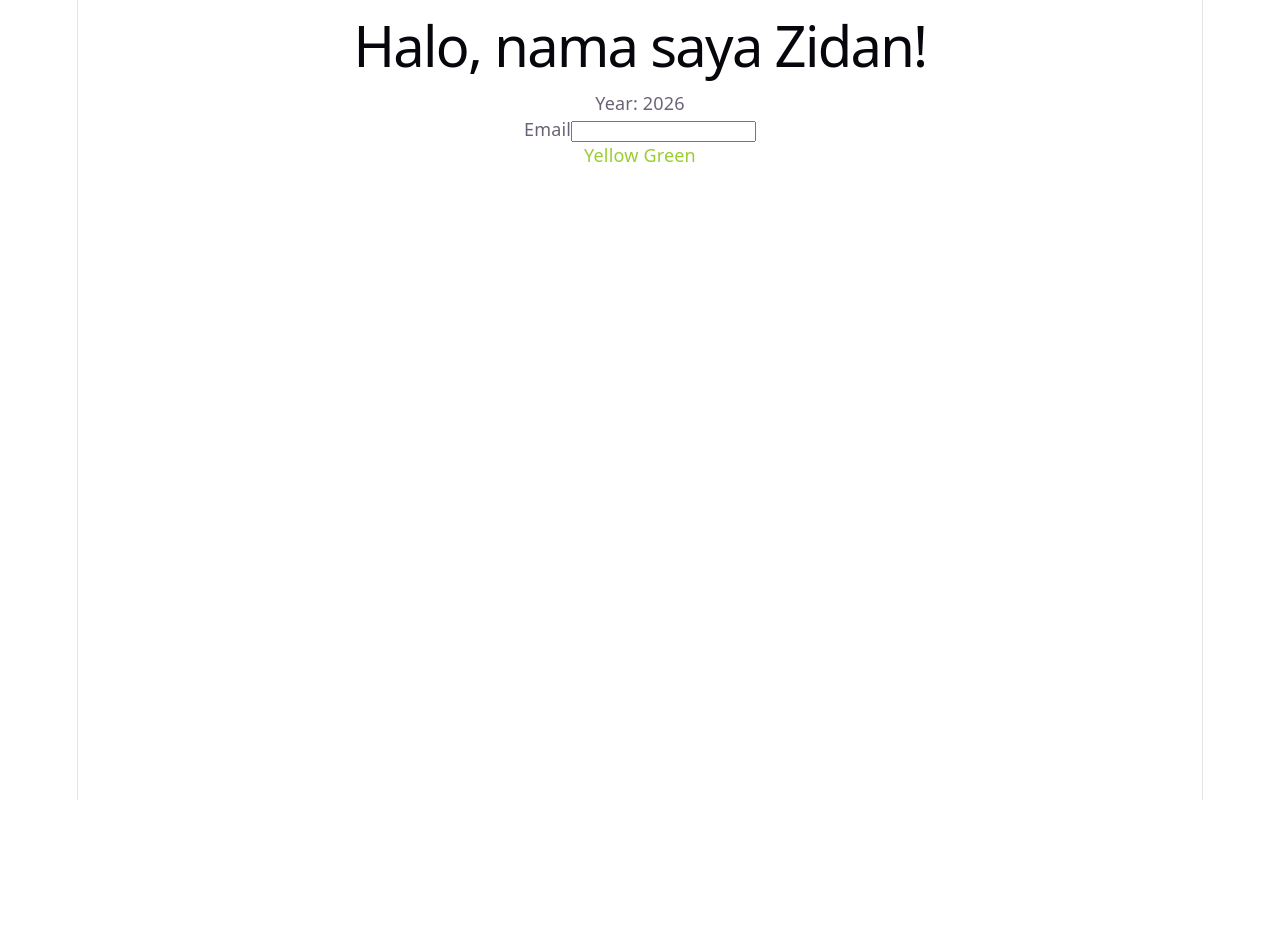
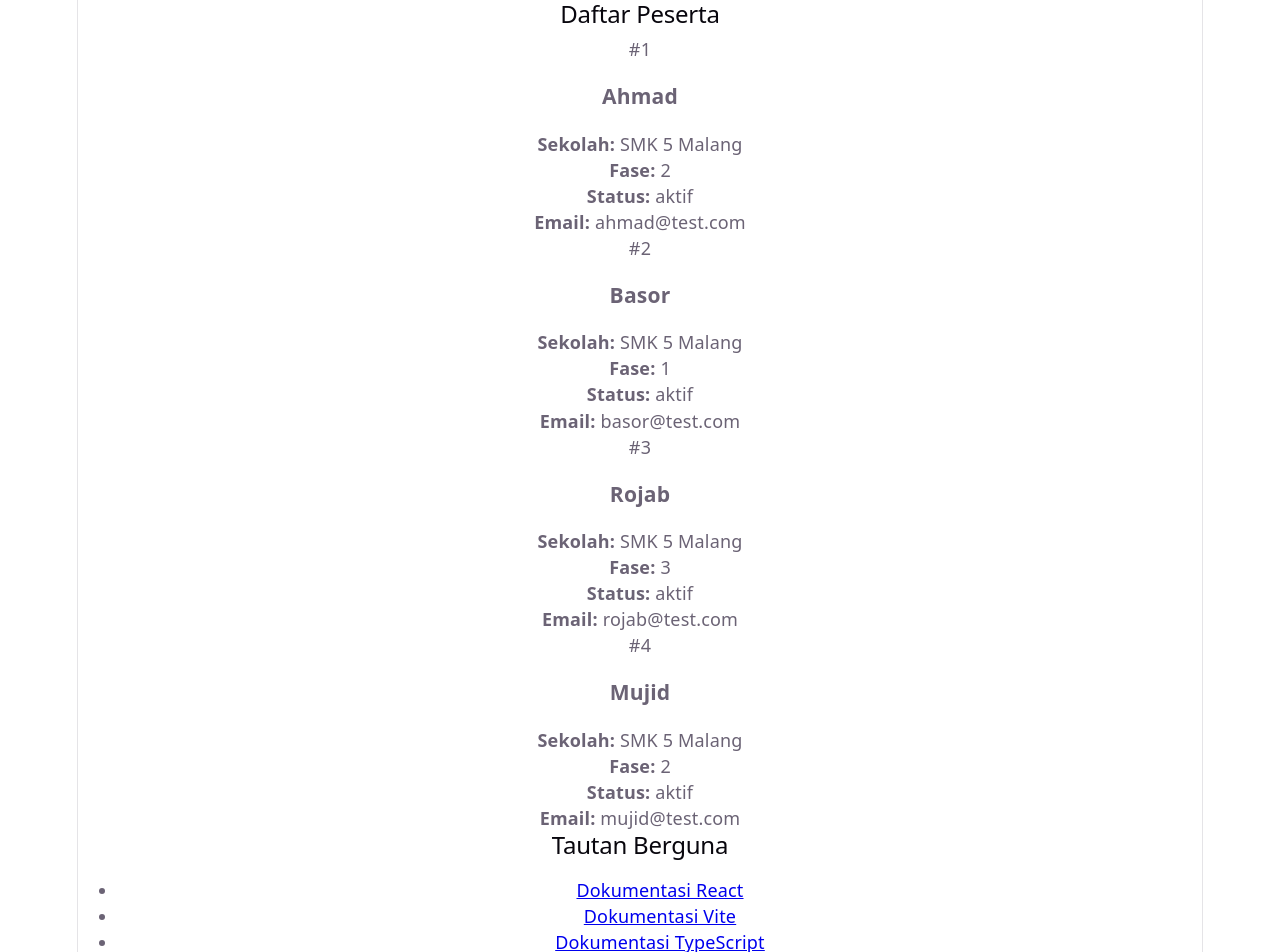
Before and after one commit to ZidanAlfaPermana/magang-web, a React (Vite) app: page / in a window 1280 px wide. Shown: the top 952 px of the page. Before the commit the page ends 800 px from the top, so only its background shows below. Built offline with nearby package versions, Linux system fonts and the light colour scheme.

Commit message:
feat: components, props, and children

```diff
--- a/src/App.tsx
+++ b/src/App.tsx
@@ -1,16 +1,32 @@
-function App() {
-  const nama = "Zidan";
-  const tahun = new Date().getFullYear();
+// src/App.tsx: komponen dipakai seperti tag HTML
+import PesertaCard from "./components/PesertaCard";
+import Kartu from "./components/Kartu.tsx";
+import {daftarPeserta} from "./data/pesertaTiruan.ts";
+import NomorUrut from "./components/NomorUrut.tsx";
 
-  return (
-      <section className="salam">
-          <h1>Halo, nama saya {nama}!</h1>
-          <p>Year: {tahun}</p>
-          <label htmlFor="email">Email</label>
-          <input id="email" type="email" />
-          <p style={{ color: "yellowgreen" }}>Yellow Green</p>
-      </section>
-  );
+export default function App() {
+    return (
+        <main>
+            <Kartu judul="Daftar Peserta">
+                {daftarPeserta.map((peserta, indeks) => (
+                    <div key={peserta.id}>
+                        <NomorUrut nomor={indeks + 1} />
+                        <PesertaCard peserta={peserta} tampilkanEmail />
+                    </div>
+                ))}
+            </Kartu>
+
+            <Kartu judul="Tautan Berguna">
+                <ul>
+                    <li><a href="https://react.dev">Dokumentasi React</a></li>
+                    <li><a href="https://vite.dev">Dokumentasi Vite</a></li>
+                    <li><a href="https://www.typescriptlang.org">Dokumentasi TypeScript</a></li>
+                </ul>
+            </Kartu>
+
+            <Kartu judul="Catatan">
+                <p>Teks biasa tanpa komponen lain.</p>
+            </Kartu>
+        </main>
+    );
 }
-
-export default App
--- /dev/null
+++ b/src/components/InfoBaris.tsx
@@ -0,0 +1,12 @@
+interface InfoBarisProps {
+    label: string;
+    nilai: string | number;
+}
+
+export default function InfoBaris({ label, nilai }: InfoBarisProps) {
+    return (
+        <p>
+            <strong>{label}:</strong> {nilai}
+    </p>
+);
+}
--- /dev/null
+++ b/src/components/Kartu.tsx
@@ -0,0 +1,15 @@
+import type { ReactNode } from "react";
+
+interface KartuProps {
+    judul: string;
+    children: ReactNode;
+}
+
+export default function Kartu({ judul, children }: KartuProps) {
+    return (
+        <section className="kartu">
+            <h2>{judul}</h2>
+            <div>{children}</div>
+        </section>
+    );
+}
--- /dev/null
+++ b/src/components/NomorUrut.tsx
@@ -0,0 +1,16 @@
+/*
+// Tidak Murni
+
+let urutan = 0;
+
+function NomorUrut() {
+    urutan = urutan + 1;                    // efek samping di dalam render
+    return <p>Nomor {urutan}</p>;
+}*/
+interface NomorUrutProps {
+    nomor: number;
+}
+
+export default function NomorUrut({ nomor }: NomorUrutProps) {
+    return <span>#{nomor}</span>;
+}
--- /dev/null
+++ b/src/components/PesertaCard.tsx
@@ -0,0 +1,21 @@
+// src/components/PesertaCard.tsx
+// Kirim satu objek utuh
+import type {Peserta} from "../types/peserta.ts";
+import InfoBaris from "./InfoBaris.tsx";
+
+interface PesertaCardProps {
+    peserta: Peserta;
+    tampilkanEmail?: boolean;
+}
+
+export default function PesertaCard({ peserta, tampilkanEmail = false }: PesertaCardProps) {
+    return (
+        <article>
+            <h3>{peserta.nama}</h3>
+            <InfoBaris label="Sekolah" nilai={peserta.sekolah} />
+            <InfoBaris label="Fase" nilai={peserta.fase} />
+            <InfoBaris label="Status" nilai={peserta.status} />
+            {tampilkanEmail && <InfoBaris label="Email" nilai={peserta.email} />}
+        </article>
+    );
+}
--- /dev/null
+++ b/src/data/pesertaTiruan.ts
@@ -0,0 +1,8 @@
+import type { Peserta } from "../types/peserta";
+
+export const daftarPeserta: Peserta[] = [
+    { id: 1, nama: "Ahmad", sekolah: "SMK 5 Malang", fase: 2, email: "ahmad@test.com", status: "aktif", role: "peserta" },
+    { id: 2, nama: "Basor", sekolah: "SMK 5 Malang", fase: 1, email: "basor@test.com", status: "aktif", role: "peserta" },
+    { id: 3, nama: "Rojab", sekolah: "SMK 5 Malang", fase: 3, email: "rojab@test.com", status: "aktif", role: "peserta" },
+    { id: 4, nama: "Mujid", sekolah: "SMK 5 Malang", fase: 2, email: "mujid@test.com", status: "aktif", role: "peserta" },
+];
--- /dev/null
+++ b/src/types/peserta.ts
@@ -0,0 +1,10 @@
+// src/types/peserta.ts: cerminan schema Peserta di dokumentasi API
+export interface Peserta {
+    id: number;
+    nama: string;
+    sekolah: string;
+    email: string;
+    fase: number;
+    status: "aktif" | "lulus" | "berhenti";
+    role: "peserta" | "mentor";
+}
```
Also changed, not shown: src/components/PesertaRingkas.tsx (added, +7 -0 lines), src/components/PesertaTanpaEmail.tsx (added, +13 -0 lines).
